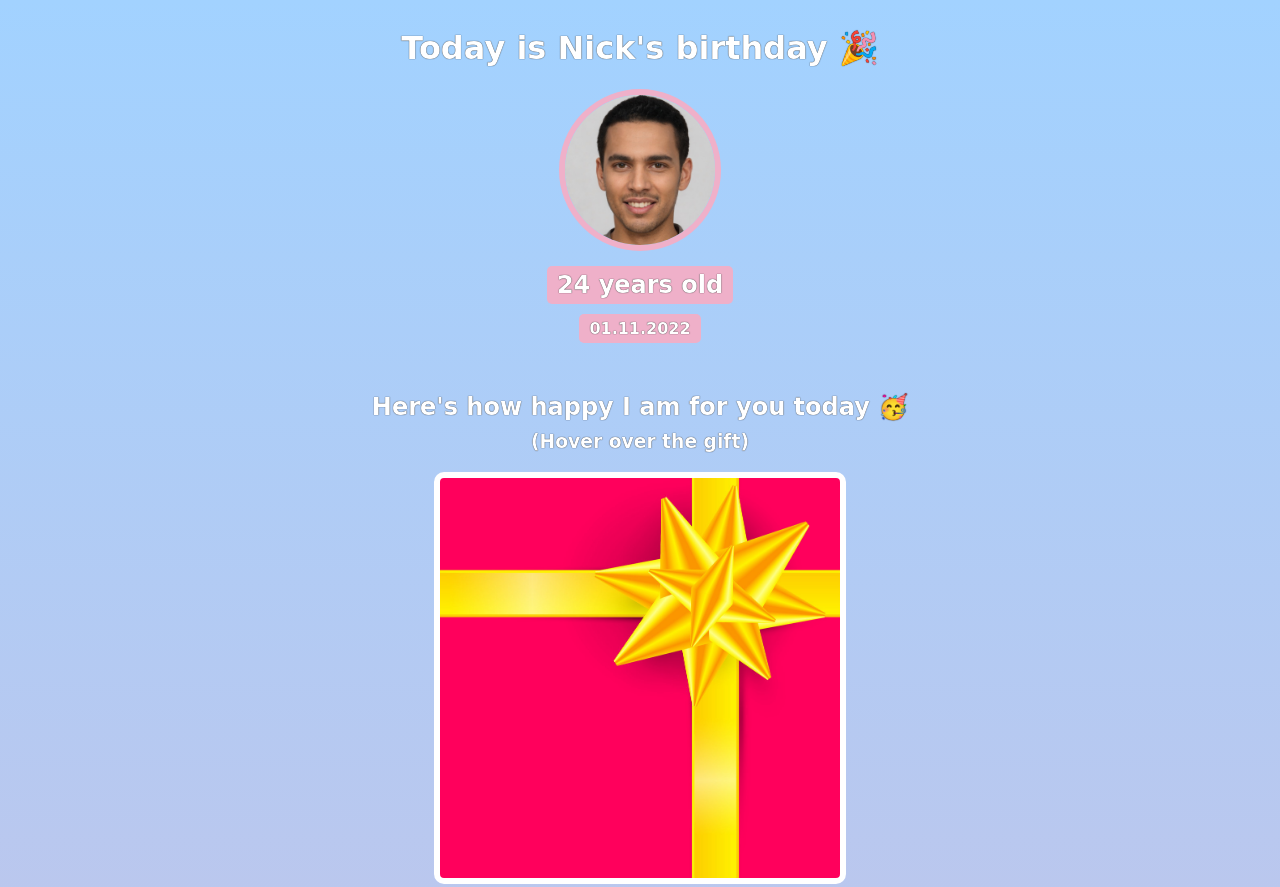
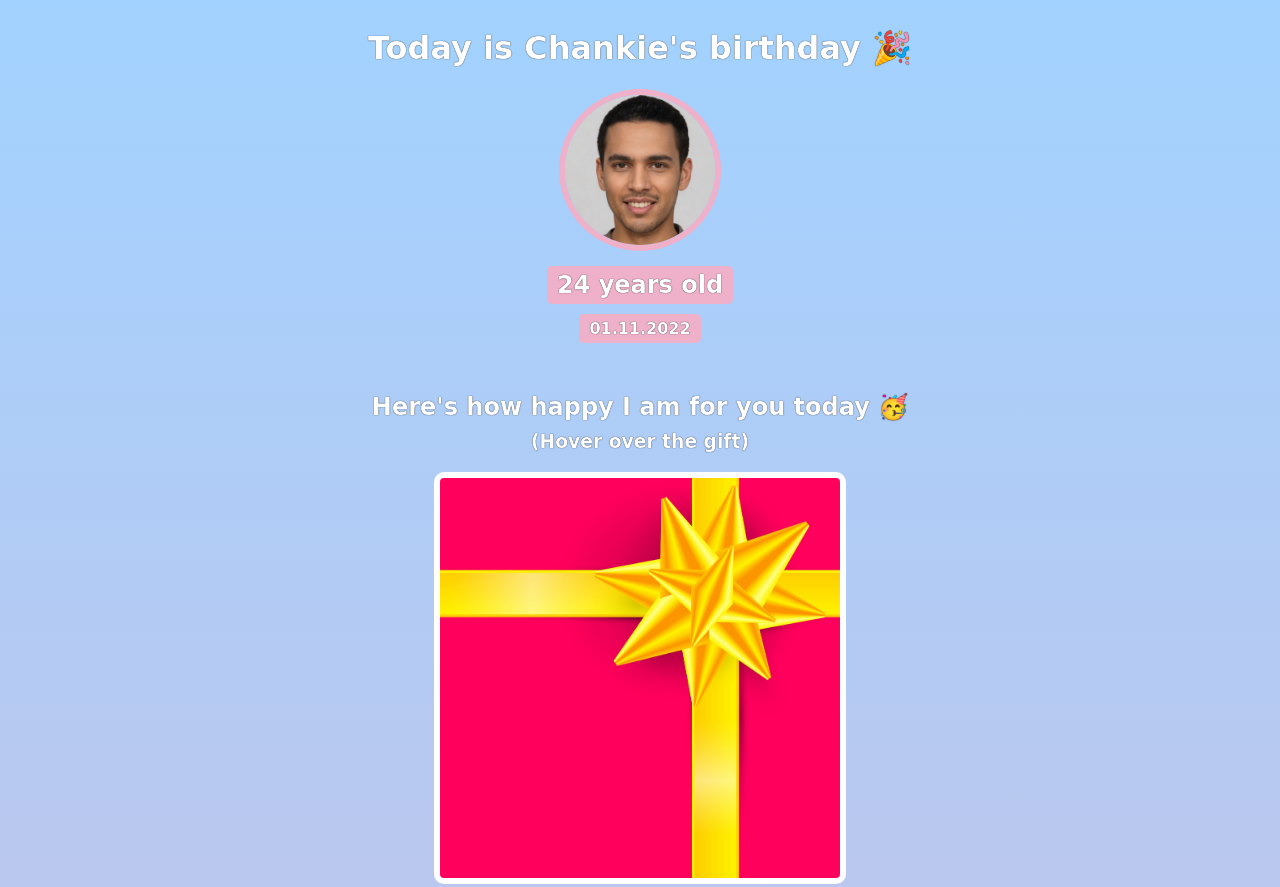
Before and after one commit to marlon2323/git-birthday-site, a website built with Vite: page index.html in a window 1280 px wide. Shown: the top 887 px of the page. Built offline with nearby package versions, Linux system fonts and the light colour scheme; a web font is replaced by a local one.

Commit message:
Changed name to Chankie

```diff
--- a/index.html
+++ b/index.html
@@ -7,7 +7,7 @@
     </head>
     <body>
         <div id="header">
-            <h1>Today is Nick's birthday 🎉</h1>
+            <h1>Today is Chankie's birthday 🎉</h1>
             <img id="bff-img" src="images/nick.jpg">
             <h2 id="bday-age">24 years old</h2>
             <h4 id="bday-date">01.11.2022</h4>
```
